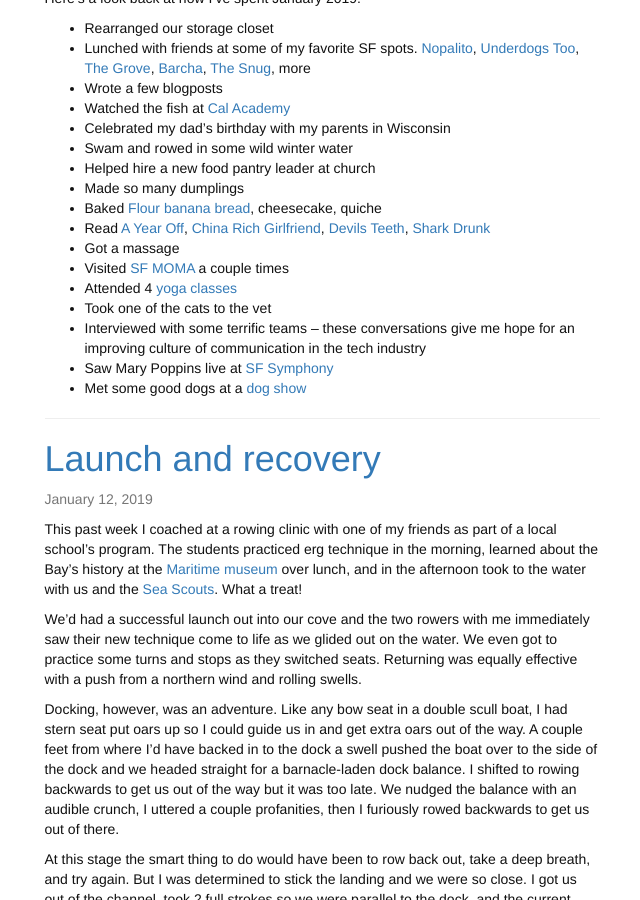
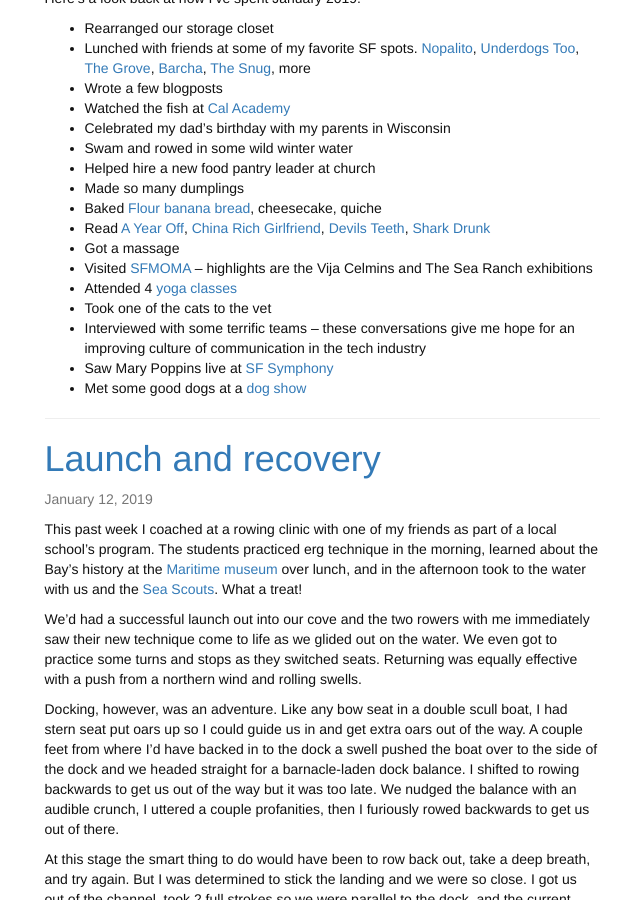
Before and after one commit to alinapaz/alinapaz.github.io, a Jekyll site: the page built from index.html, in a window 1280 px wide and 900 px high, scrolled down 1083 px. Shown: the whole window, without its empty margins (318-958 px from the left). Built offline with Jekyll 4.4.1, drawn with Linux system fonts in a browser that asks for light colours; nearby versions of some CDN libraries; the list of posts is cut into pages by our own code.

Commit message:
fix sfmoma

```diff
--- a/_posts/2019-1-28-january.md
+++ b/_posts/2019-1-28-january.md
@@ -18,7 +18,7 @@
 - Baked [Flour banana bread](https://www.foodnetwork.com/recipes/flours-famous-banana-bread-recipe-2015076), cheesecake, quiche
 - Read [A Year Off](https://www.chroniclebooks.com/titles/a-year-off.html), [China Rich Girlfriend](https://www.amazon.com/China-Girlfriend-Crazy-Asians-Trilogy/dp/0804172064), [Devils Teeth](https://susancasey.com/books-list/devils-teeth), [Shark Drunk](https://www.penguinrandomhouse.com/books/541264/shark-drunk-by-morten-stroksnes/9781101972939/)
 - Got a massage
-- Visited [SF MOMA](https://www.sfmoma.org/) a couple times
+- Visited [SFMOMA](https://www.sfmoma.org/) -- highlights are the Vija Celmins and The Sea Ranch exhibitions
 - Attended 4 [yoga classes](http://www.oceanbeachyogasf.com/)
 - Took one of the cats to the vet
 - Interviewed with some terrific teams -- these conversations give me hope for an improving culture of communication in the tech industry
```
